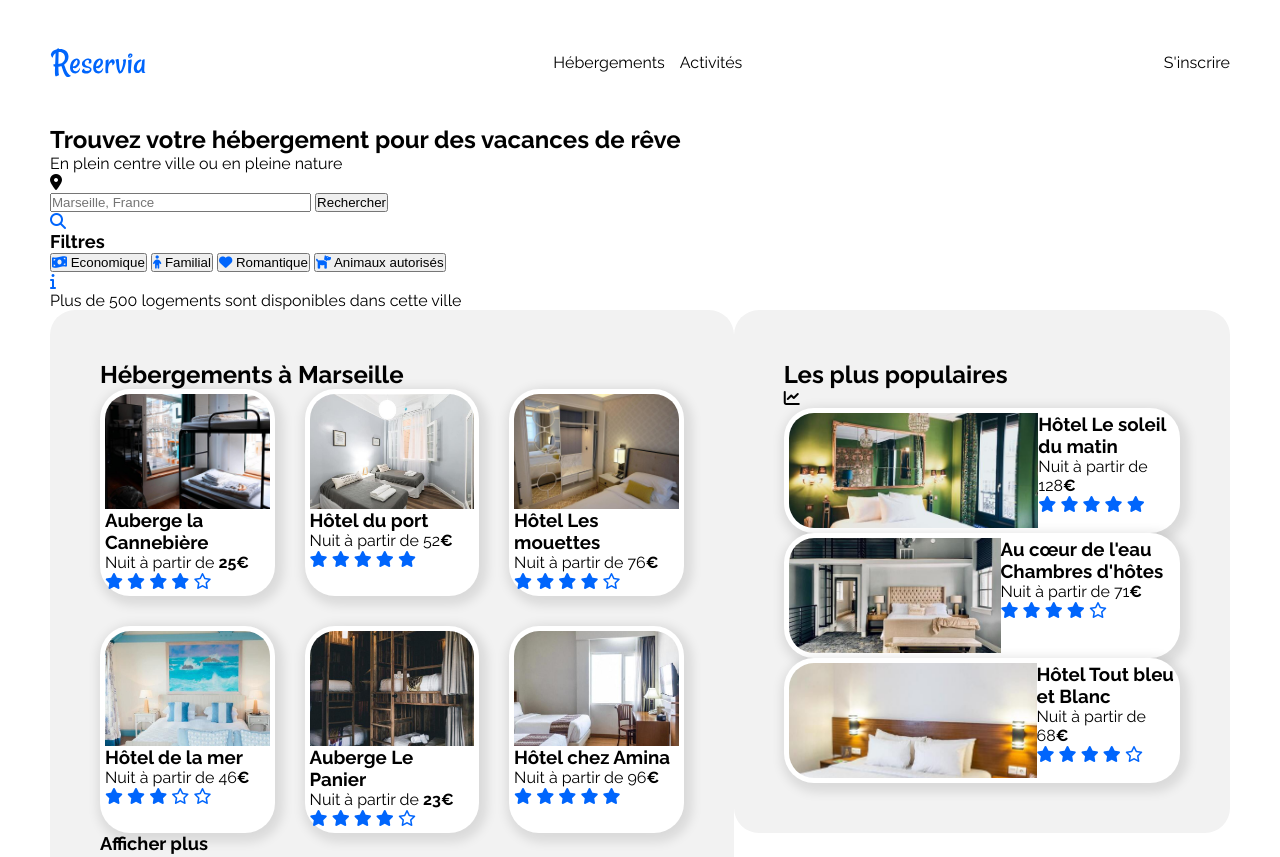
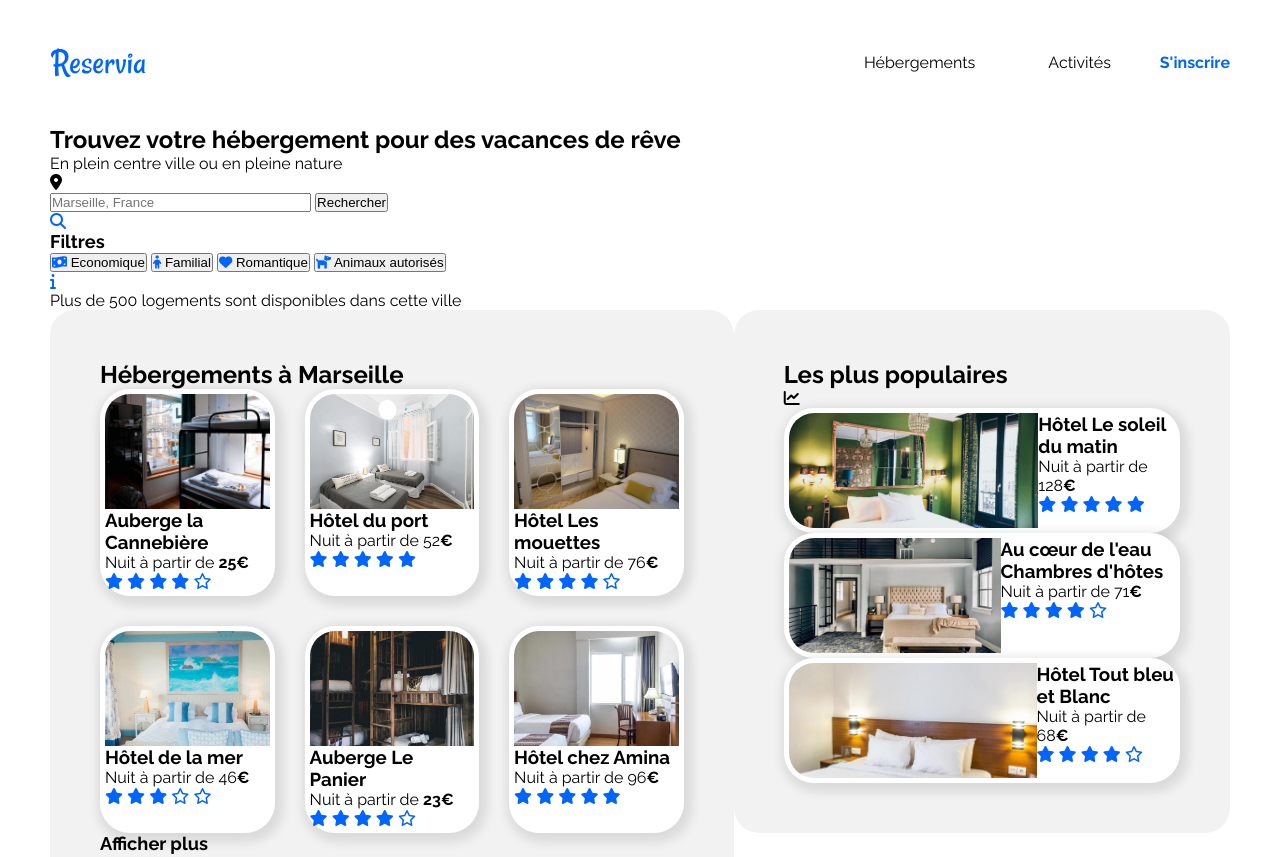
Before and after one commit to badbmo/ChloeRuard_2_30032021, a plain HTML site: page index.html in a window 1280 px wide. Shown: the top 857 px of the page. Drawn offline with Linux system fonts and the light colour scheme.

Commit message:
Header flex links & début hover

```diff
--- a/index.html
+++ b/index.html
@@ -16,13 +16,15 @@
 <!-- HEADER -->
         <header>
              <img src="img/Reservia.svg" alt="Logo de Reservia" id="logo">
+            <div id="links">
             <nav>
                 <ul>
                     <li><a href="#anchor_housing">Hébergements</a></li>
                     <li><a href="#anchor_activity">Activités</a></li>
                 </ul>
             </nav>
-           <a href="#">S'inscrire</a>
+            <a href="#" id="subscription">S'inscrire</a>
+            </div>
        </header>
 
 <!-- MAIN -->
--- a/style.css
+++ b/style.css
@@ -42,13 +42,30 @@ header {
 	padding: 40px 50px 40px 50px;
 }
 
+#links{
+	display: flex;
+}
+
 nav ul {
 	list-style-type: none;
 	display: flex;
 }
 
 nav li {
-	margin-right: 15px;
+	width: 160px;
+	text-align: center;
+}
+
+nav li :hover {
+	border-top: 2px solid #0065fc;
+	color:#0065fc;
+}
+
+/*Travailler sur la bordure */
+
+#subscription{
+	color:#0065fc;
+	font-weight: bold;
 }
 
 /* Search */
@@ -102,7 +119,7 @@ aside {
 	#template_card_housing {
 		display: grid;
 		grid-template-columns: repeat(2, 1fr);
-		gap: 20px;
+		gap: 30px;
 	}
 }
 
```
Lines whose indentation alone changed are shown as unchanged.
